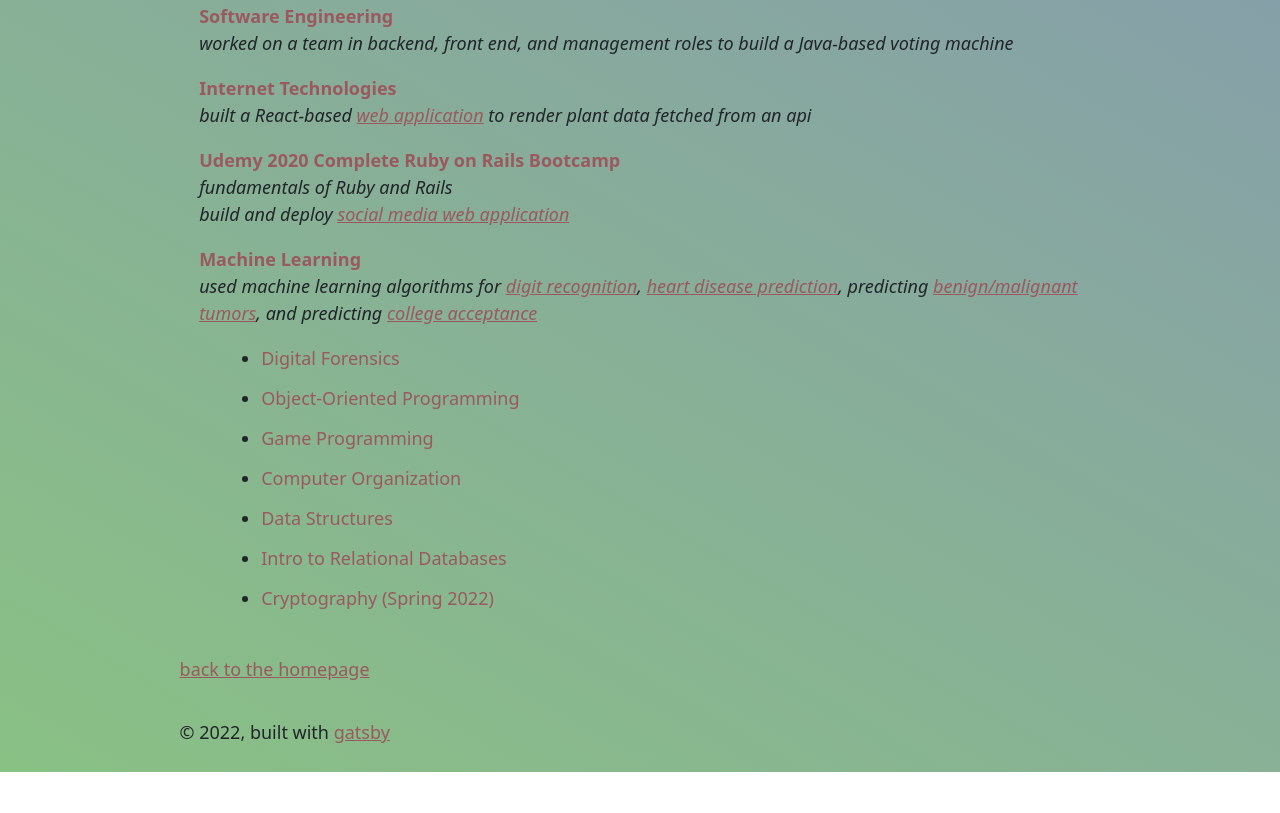
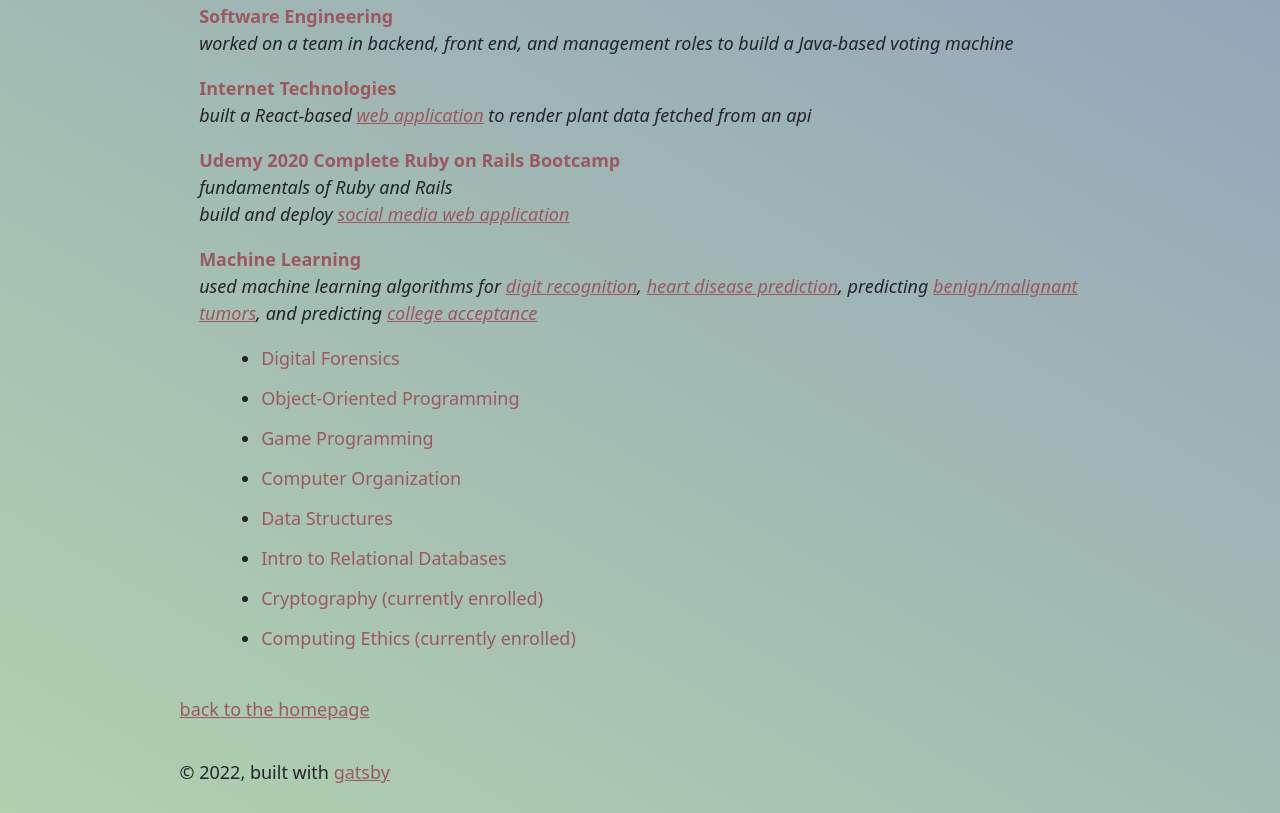
Before and after one commit to kkreine/personal-site-6, a Gatsby site: page /education in a window 1280 px wide. Shown: the part 1026-1839 px from the top of the page. Before the commit the page ends 1798 px from the top, so only its background shows below. Built offline with nearby package versions, Linux system fonts and the light colour scheme; Gatsby itself is replaced by a stand-in of ours.

Commit message:
added course

```diff
--- a/package.json
+++ b/package.json
@@ -21,7 +21,8 @@
     "react": "^17.0.1",
     "react-bootstrap": "^2.0.3",
     "react-dom": "^17.0.1",
-    "react-helmet": "^6.1.0"
+    "react-helmet": "^6.1.0",
+    "uuid": "^7.0.3"
   },
   "devDependencies": {
     "prettier": "^2.4.1"
--- a/src/components/courses.js
+++ b/src/components/courses.js
@@ -56,7 +56,8 @@ const ExperienceItem = (props) => (
       <li><PinkText text="Computer Organization" /></li>
       <li><PinkText text="Data Structures" /></li>
       <li><PinkText text="Intro to Relational Databases" /></li>
-      <li><PinkText text="Cryptography (Spring 2022)" /></li>
+      <li><PinkText text="Cryptography (currently enrolled)" /></li>
+      <li><PinkText text="Computing Ethics (currently enrolled)" /></li>
     </ul>
   </Layout2>
 
--- a/src/components/layout.css
+++ b/src/components/layout.css
@@ -5,10 +5,11 @@ html {
   box-sizing: border-box;
   overflow-y: scroll;
 }
+
 body {
   margin: 0;
   -webkit-font-smoothing: antialiased;
-  background: linear-gradient(30deg, #89C184, #8489c1);
+  background: linear-gradient(30deg, #b0d1ae, #8489c1);
   -moz-osx-font-smoothing: grayscale;
   color: hsla(0, 0%, 0%, 0.8);
   font-family: georgia, serif;
```
Also changed, not shown: 2 other files.
